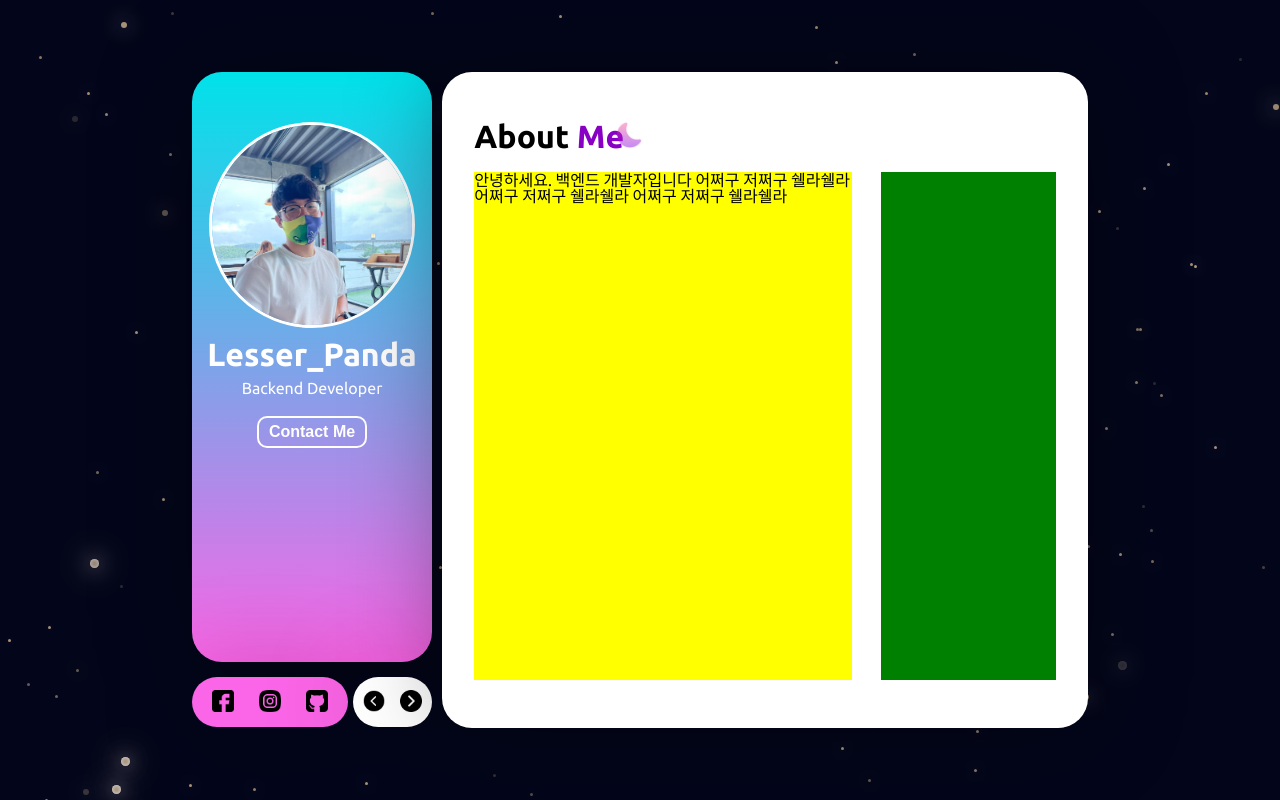
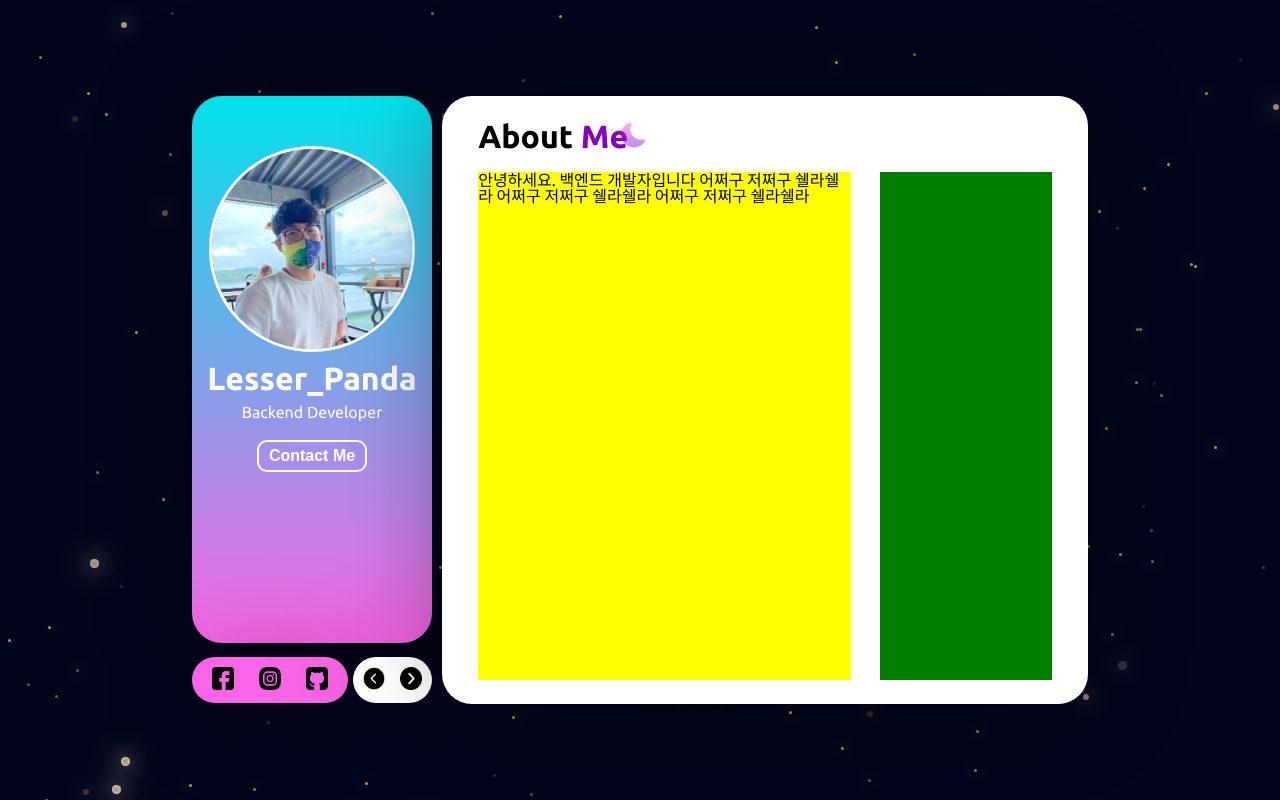
Before and after one commit to hong0917/about-me, a Vue app: page / in a window 1280 px wide. Built offline with nearby package versions, Linux system fonts and the light colour scheme.

Commit message:
스크롤바 스타일 적용

```diff
--- a/src/assets/css/common.css
+++ b/src/assets/css/common.css
@@ -3,7 +3,10 @@
 }
 
 #side {-ms-overflow-style: none; /* IE and Edge */scrollbar-width: none; /* Firefox */}
-#side::-webkit-scrollbar {display: none; /* Chrome, Safari, Opera*/}
+
+#side::-webkit-scrollbar { width: 10px; /* Chrome, Safari, Opera*/}
+#side::-webkit-scrollbar-thumb {margin-left: 20px; background: linear-gradient(to bottom,var(--main-color),var(--main2-color)); border-radius: 10px; background-clip: padding-box; border: 2px solid transparent;}
+#side::-webkit-scrollbar-track {border-radius: 10px; background: rgba(128, 128, 128, 0.075);}
 
 .fade-enter-from {
   opacity: 0;
--- a/src/assets/css/profile.css
+++ b/src/assets/css/profile.css
@@ -27,14 +27,14 @@
 
 /* ProfileRight */
 .profile_right { width: 73%; min-height: 70vh; background-color: white; box-shadow: 0 0 100px -5px rgb(0, 0, 0, 0.4); border-radius: 30px;}
-.site_content { width: 90%; height: 100%; margin: 3rem auto; overflow: hidden;}
+.site_content { width: 95%; height: 100%; margin: 1.5rem auto; overflow: hidden;}
 
 /* intro */
-.intro{height: 70vh; overflow: scroll;}
+.intro{height: 70vh; overflow-y: scroll; padding: 0 20px;}
 .intro_content{width: 100%; display: flex; flex-direction: row; flex-wrap: nowrap; justify-content: space-between;}
 .intro h2{ font-size: 2rem; font-weight: bold; position: relative; display: inline-block;}
 .intro h2:after{position: absolute;  opacity: 0.45; top: 0; right: -20px; content: '';  height: 30px;  width: 30px; background-repeat: no-repeat;  background-image: url("../img/moon.png");  background-size: 30px 30px;  z-index: 0;}
 .intro h2 span{ color: var(--icon-color); }
 
-.content_left{ width: 65%; height: 800px; background-color: yellow; margin-top: 20px;}
-.content_right{ width: 30%; height: 800px; background-color: green; margin-top: 20px;}
+.content_left{ width: 65%; height: 2000px; background-color: yellow; margin-top: 20px;}
+.content_right{ width: 30%; height: 2000px; background-color: green; margin-top: 20px;}
```
